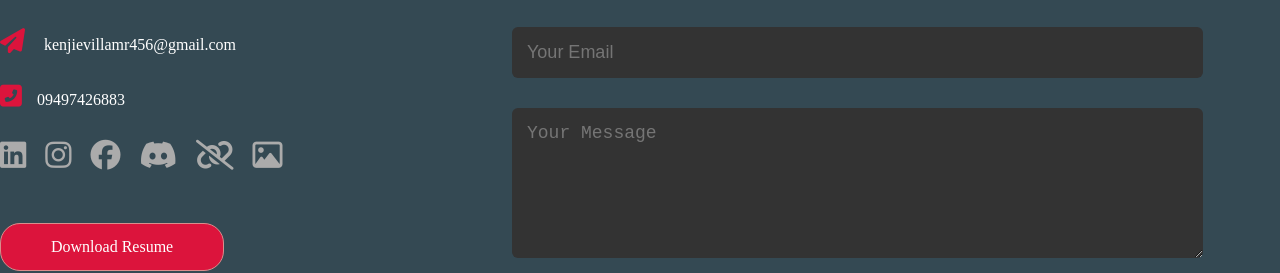
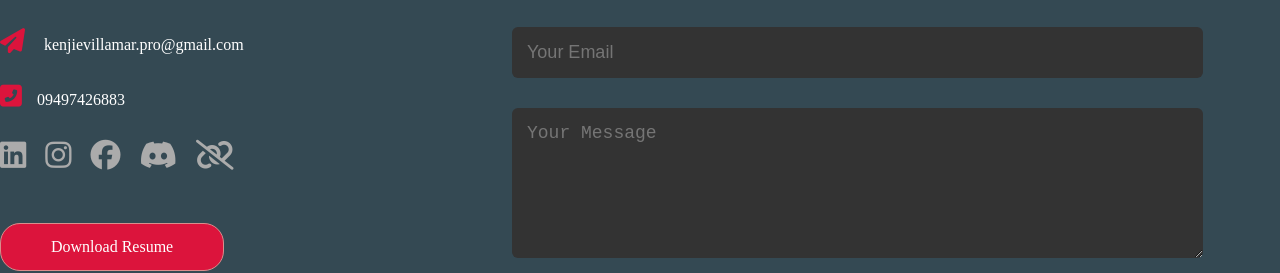
Before and after one commit to JadeRabit/MyPortfolio, a plain HTML site: page index.html in a window 1280 px wide. Shown: the part 3436-3709 px from the top of the page. Drawn offline with nearby package versions, Linux system fonts and the light colour scheme.

Commit message:
Update email address in contact section

```diff
--- a/index.html
+++ b/index.html
@@ -237,7 +237,7 @@
         <div class="row">
             <div class="contact-left">
                 <h1 class="sub-title">Contact Me</h1>
-                <p><i class="fas fa-paper-plane"></i> kenjievillamr456@gmail.com</p>
+                <p><i class="fas fa-paper-plane"></i> kenjievillamar.pro@gmail.com</p>
                 <p><i class="fas fa-phone-square-alt"></i>09497426883</p>
                 <div class="social-icons">
                     <a href="https://www.linkedin.com/in/kenje-villamar-b9628b223/"><i class="fab fa-linkedin"></i></a>
@@ -245,7 +245,6 @@
                     <a href="https://web.facebook.com/kenjoy.12"><i class="fab fa-facebook"></i></a>
                     <a href="https://discord.gg/n3TyRCDW"><i class="fab fa-discord"></i></a>
                     <a href="https://kenjievillamar12.jobs180.com/?fbclid=IwAR2UmtG0VLvNbLma0fkTB34O7F4IHYDXGr0N7zXiFjHx7IegYUgev6l56Pk"><i class="fas fa-unlink"></i></a>
-                    <a href="http://mygallery.free.nf/index.html"><i class="fa fa-image"></i></a>
                 </div>
                 <a href="https://drive.google.com/drive/folders/1HollFyHcvoEgHI1H-zApJyJBZg2KziHj?usp=sharing" download class="btn btn2">Download Resume</a>
             </div>
```
